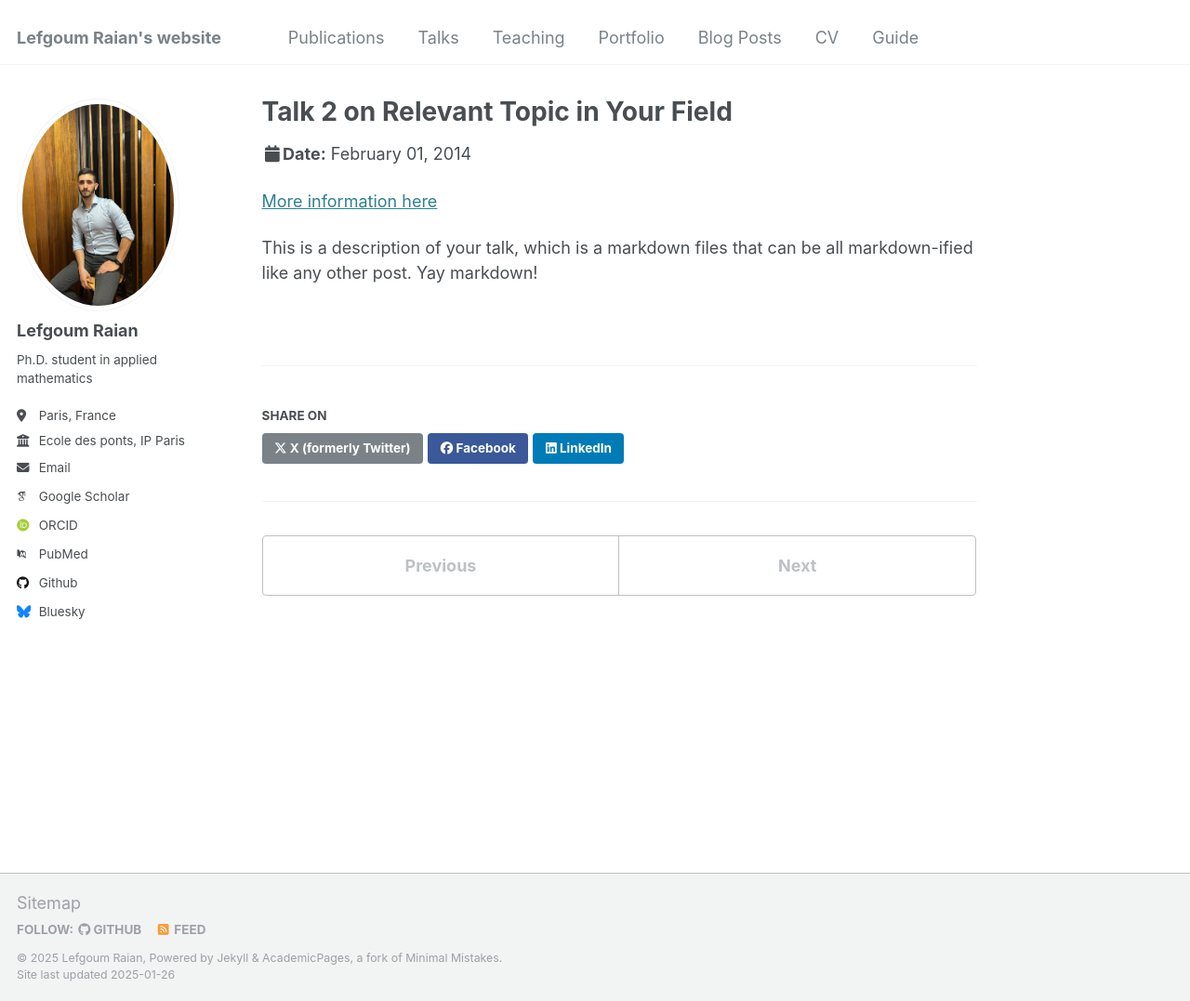
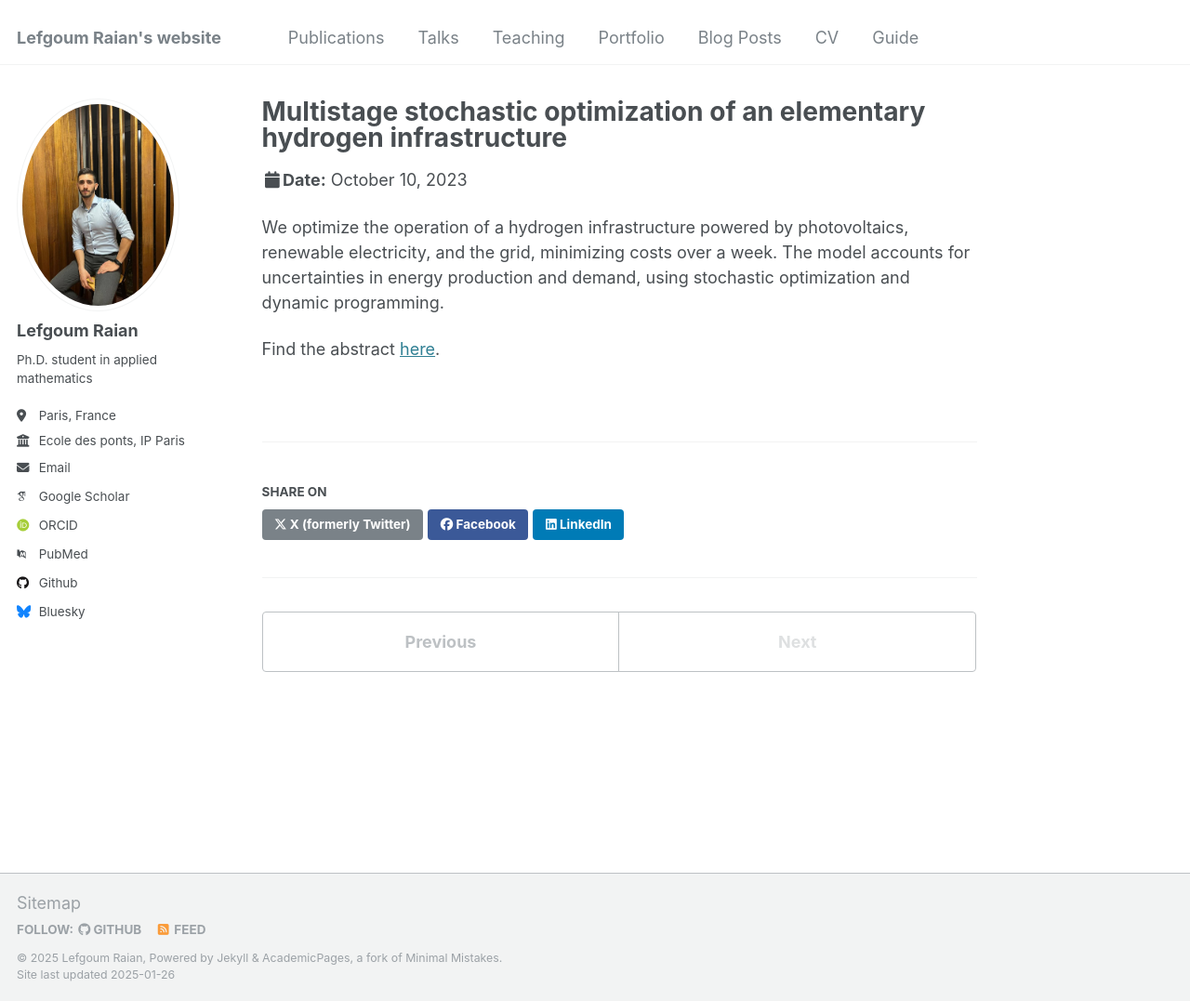
Before and after one commit to raian0406/raian0406.github.io, a Jekyll site: the page built from _talks/2014-02-01-talk-2.md, in a window 1280 px wide and 1077 px high. Shown: the whole window at 93% size. Built offline with Jekyll 4.4.1, drawn with Linux system fonts in a browser that asks for light colours; some web fonts are replaced.

Commit message:
Update 2014-02-01-talk-2.md

```diff
--- a/_talks/2014-02-01-talk-2.md
+++ b/_talks/2014-02-01-talk-2.md
@@ -1,13 +1,12 @@
 ---
-title: "Talk 2 on Relevant Topic in Your Field"
+title: "Multistage stochastic optimization of an elementary hydrogen infrastructure"
 collection: talks
 type: "Talk"
-permalink: /talks/2014-02-01-talk-2
-venue: "London School of Testing"
-date: 2014-02-01
-location: "London, UK"
+permalink: /talks/2023-ICSP
+venue: "Champs-sur-Marne, France"
+date: "2023-10-10"
+location: "Champs-sur-Marne, France"
 ---
+We optimize the operation of a hydrogen infrastructure powered by photovoltaics, renewable electricity, and the grid, minimizing costs over a week. The model accounts for uncertainties in energy production and demand, using stochastic optimization and dynamic programming.
 
-[More information here](http://example2.com)
-
-This is a description of your talk, which is a markdown files that can be all markdown-ified like any other post. Yay markdown!
+Find the abstract [here](https://cermics-lab.enpc.fr/seso2023/).
```
